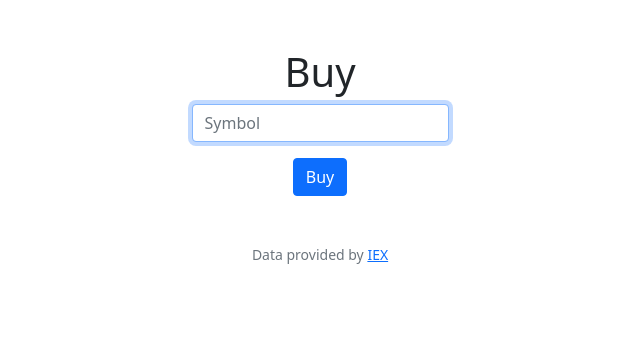
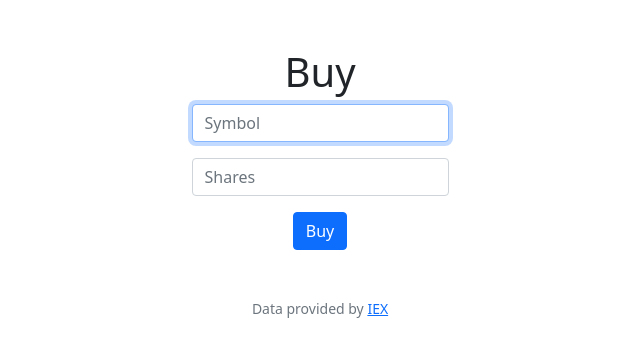
Before and after one commit to johnbull-eghianruwa/cs50x-assignments-and-finalProject, a Flask app: template finance/templates/buy.html in a window 1280 px wide. Shown: the part 76-433 px from the top of the page, without its empty margins (320-960 px from the left). Run offline with Flask 3, Linux system fonts and the light colour scheme; the template is opened without the code that fills it, so the values that code supplies are empty; some libraries are stand-ins or nearby versions.

Commit message:
Thu, Sep 28, 2023, 9:50 PM +02:00

```diff
--- a/finance/templates/buy.html
+++ b/finance/templates/buy.html
@@ -10,6 +10,9 @@
         <div class="mb-3">
             <input autocomplete="off" autofocus class="form-control mx-auto w-auto"  name="symbol" placeholder="Symbol" type="text">
         </div>
+        <div class="mb-3">
+            <input autocomplete="off" autofocus class="form-control mx-auto w-auto"  name="shares" placeholder="Shares" type="text">
+        </div>
         <button class="btn btn-primary" type="submit">Buy</button>
     </form>
 {% endblock %}
```
